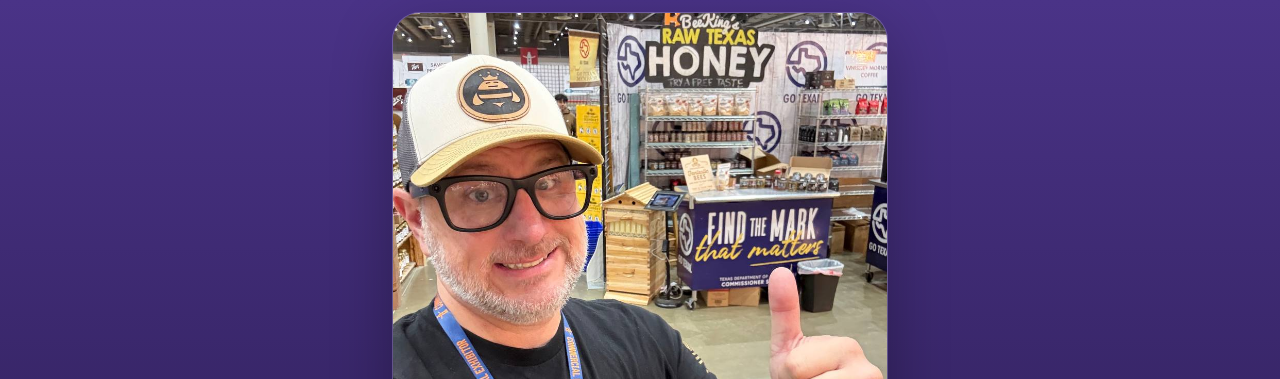
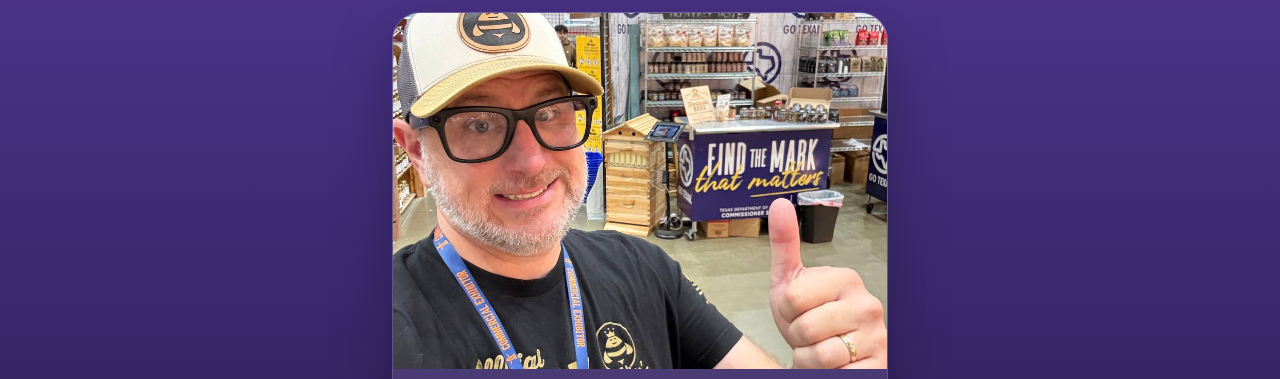
Before and after one commit to beekingsco/beekings-contact-page, a plain HTML site: page index.html in a window 1280 px wide. Shown: the top 379 px of the page. Drawn offline with Linux system fonts and the light colour scheme.

Commit message:
Reduce hero photo height

```diff
--- a/index.html
+++ b/index.html
@@ -33,7 +33,7 @@
       -webkit-backdrop-filter: blur(14px);
       box-shadow: 0 18px 60px rgba(0,0,0,.28);
     }
-    .photo { width:100%; aspect-ratio:1/1; object-fit:cover; display:block; }
+    .photo { width:100%; aspect-ratio:1/0.72; object-fit:cover; display:block; }
     .body { padding: 16px 16px 18px; }
     .logo { display:block; margin: 0 auto 10px; max-width: 180px; width: 100%; height: auto; }
     h1 { margin: 0; font-size: 24px; text-align:center; }
```
